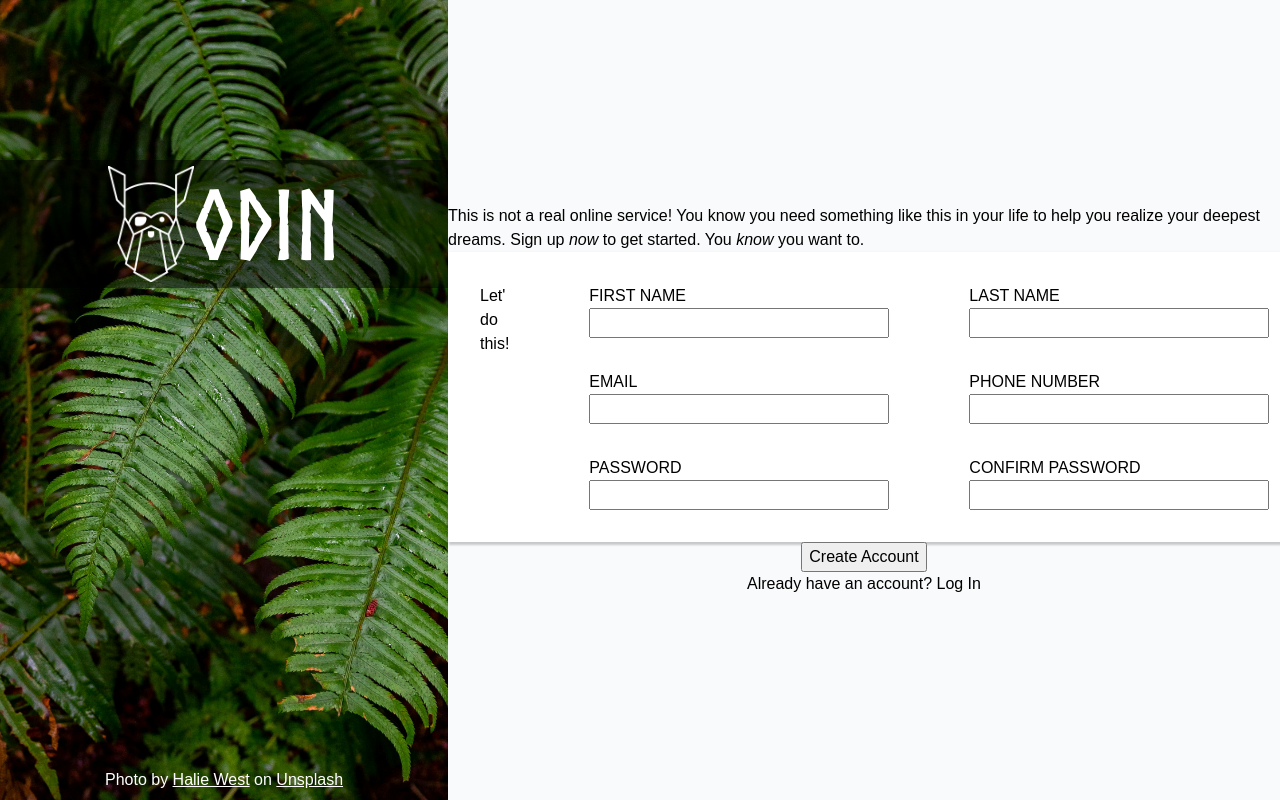
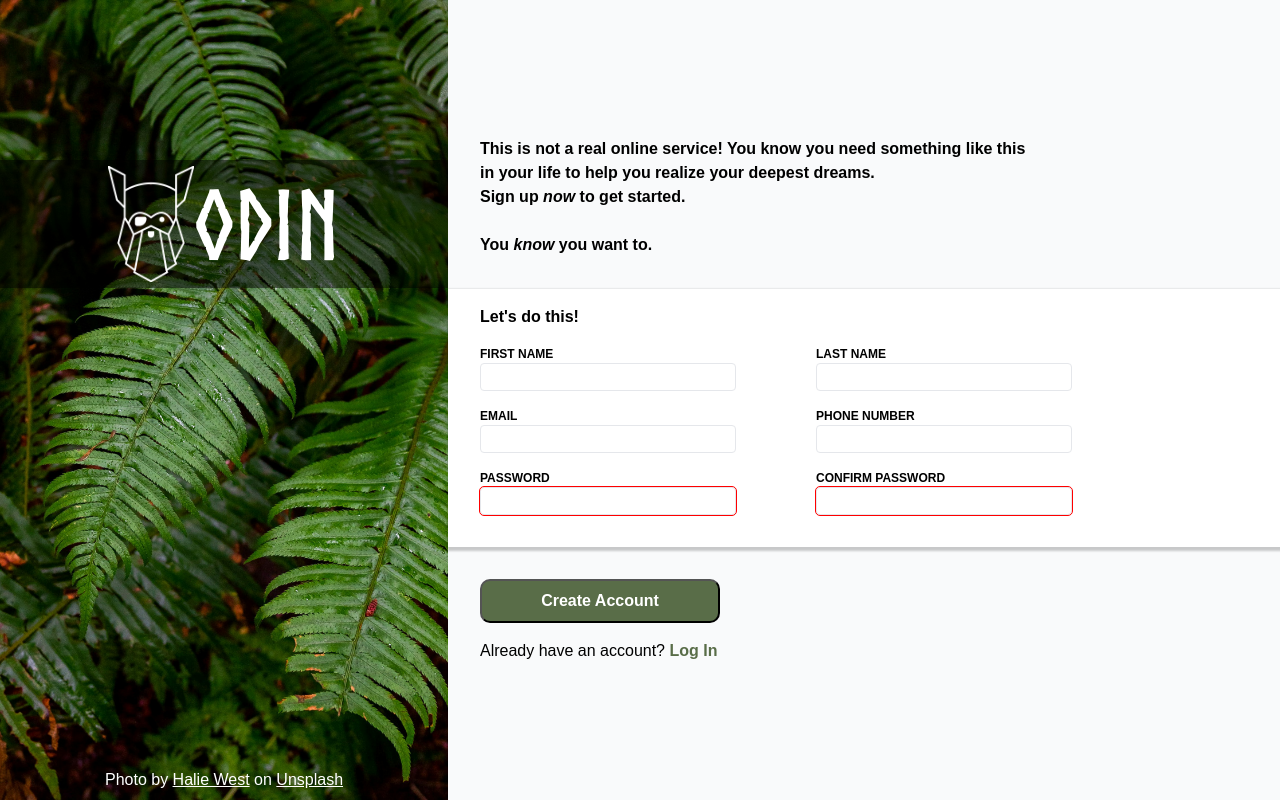
Before and after one commit to rlechuong/sign-up-form, a plain HTML site: page index.html in a window 1280 px wide. Drawn offline with Linux system fonts and the light colour scheme.

Commit message:
Reformat form styling and some other elements

```diff
--- a/index.html
+++ b/index.html
@@ -17,40 +17,59 @@
     </div>
     <div id="east-side">
         <div id="form-intro-text">This is not a real online service! You know you need something like this in your
-            life to help you realize your deepest dreams. Sign up <em>now</em> to get started.
-
+            life to help you realize your deepest dreams.
+            <br>
+            Sign up <em>now</em> to get started.
+            <br><br>
             You <em>know</em> you want to.
         </div>
 
         <form>
-            <p>Let' do this!</p>
+            <div id="form-text">Let's do this!</div>
 
-            <div id="form-first-column">
+            <div class="form-row">
+                <div class="form-input">
                     <label for="firstName">FIRST NAME</label>
                     <input type="text" id="firstName" name="firstName">
+                </div>
 
+                <div class="form-input">
+                    <label for="lastName">LAST NAME</label>
+                    <input type="text" id="lastName" name="lastName">
+                </div>
+            </div>
+
+            <div class="form-row">
+                <div class="form-input">
                     <label for="email">EMAIL</label>
                     <input type="email" id="email" name="email">
-
-                <label for="password">PASSWORD</label>
-                <input type="password" id="password" name="password">
                 </div>
 
-            <div id="form-second-column">
-                <label for="lastName">LAST NAME</label>
-                <input type="text" id="lastName" name="lastName">
-
+                <div class="form-input">
                     <label for="phoneNumber">PHONE NUMBER</label>
                     <input type="tel" id="phoneNumber" name="phoneNumber">
+                </div>
+            </div>
 
+            <div class="form-row">
+                <div class="form-input">
+                    <label for="password">PASSWORD</label>
+                    <input type="password" id="password" name="password" required>
+                </div>
+
+
+                <div class="form-input">
                     <label for="confirmPassword">CONFIRM PASSWORD</label>
-                <input type="password" id="confirmPassword" name="confirmPassword">
+                    <input type="password" id="confirmPassword" name="confirmPassword" required>
+                </div>
             </div>
         </form>
 
-        <button type="submit">Create Account</button>
+        <div id="form-submission-section">
+            <button type="submit" id="create-button">Create Account</button>
 
-        <p>Already have an account? Log In</p>
+            <div id="account-text">Already have an account? <a href="">Log In</a></p>
+        </div>
     </div>
 </body>
 </html>
--- a/styles.css
+++ b/styles.css
@@ -116,38 +116,85 @@ a {
 }
 
 #east-side {
-    width: 65vw;
     display: flex;
     flex-direction: column;
-    align-items: center;
     justify-content: center;
+    width: 65vw;
     background-color: #f9fafb;
+    gap: 2rem;
+}
+
+#form-intro-text {
+    font-size: 1rem;
+    max-width: 65ch;
+    padding-left: 2rem;
+    font-weight: bold;
 }
 
 form {
     display: flex;
-    flex-direction: row;
+    flex-direction: column;
     width: 100%;
     background-color: #ffffff;
-    box-shadow: 2px 2px 2px 1px rgb(0 0 0 / 20%);
-    padding: 2em;
+    box-shadow: 2px 2px 2px 2px rgb(0 0 0 / 20%);
+    padding-top: 1rem;
+    padding-bottom: 2rem;
+    padding-left: 2rem;
+    gap: 1rem;
+}
+
+#form-text {
+    font-size: 1rem;
+    max-width: 65ch;
+    font-weight: bold;
+}
+
+.form-row {
+    display: flex;
     gap: 5rem;
 }
 
 label {
     display: block;
+    font-size: 0.75rem;
+    font-weight: bold;
 }
 
 input {
-    width: 300px;
+    width: 16rem;
+    border: 0.1rem solid #E5E7EB;
+    border-radius: 4px;
 }
 
-#form-first-column input:nth-child(2),
-#form-first-column input:nth-child(4) {
-    margin-bottom: 2rem;
+input:focus {
+    outline: 0.1rem solid blue;
+    box-shadow: 2px 2px 2px 2px rgb(0 0 0 / 20%);
 }
 
-#form-second-column input:nth-child(2),
-#form-second-column input:nth-child(4) {
-    margin-bottom: 2rem;
+input:invalid {
+    outline: 0.1rem solid red;
 }
+
+#form-submission-section {
+    display: flex;
+    flex-direction: column;
+    gap: 1em;
+    padding-left: 2em;
+}
+
+#create-button {
+    border-radius: 10px;
+    font-size: 1rem;
+    width: 15rem;
+    background-color: #596D48;
+    color: white;
+    padding: 0.5rem;
+    font-weight: bold;
+}
+
+#account-text a:link,
+#account-text a:visited {
+    color: #596D48;
+    font-weight: bold;
+    text-decoration: none;
+}
```
Lines whose indentation alone changed are shown as unchanged.
